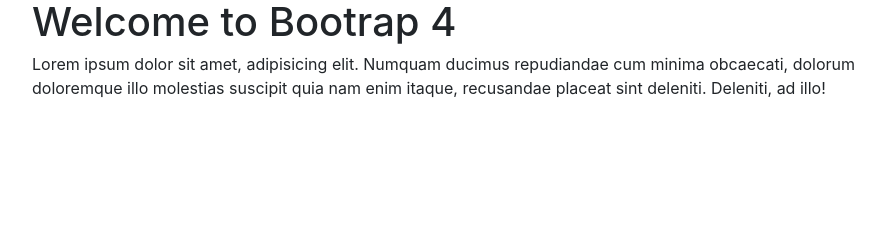
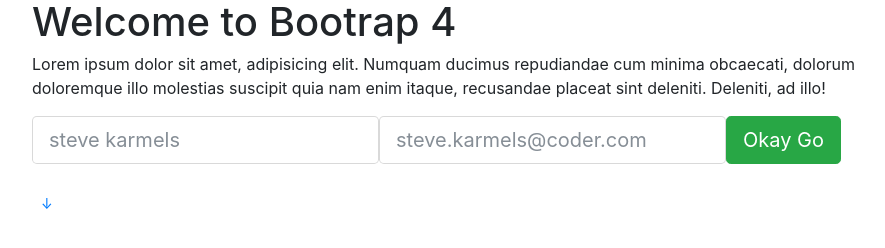
Before and after one commit to DavyCode/bs4-template, a website: page src/index.html in a window 1280 px wide. Shown: the whole page, without its empty margins (68-953 px from the left). Drawn offline with Linux system fonts and the light colour scheme.

Commit message:
add cover layout for page banner

```diff
--- a/src/index.html
+++ b/src/index.html
@@ -20,11 +20,25 @@
                     <h1> Welcome to Bootrap 4</h1>
                     <p> Lorem ipsum dolor sit amet, adipisicing elit. Numquam ducimus repudiandae cum minima obcaecati, dolorum doloremque illo molestias suscipit quia nam enim itaque, recusandae placeat sint deleniti. Deleniti, ad illo!
                     </p>
+
+                    <form action="" class="form-inline">
+                        <div class="form-group">
+                            <label for="" class="sr-only">Name</label>
+                            <input type="text" class="form-control form-control-lg" placeholder="steve karmels">
+                        </div>
+                        <div class="form-group">
+                            <label for="" class="sr-only">Email</label>
+                            <input type="text" class="form-control form-control-lg" placeholder="steve.karmels@coder.com">
+                        </div>
+                        <button type="submit" class="btn btn-success btn-lg">Okay Go</button>
+                    </form> <br>
+
+                    <a href="#nav-main" class="btn btn-secondary-outline btn-sm" role="button">&darr;</a>
+
                 </div>
             </div>
         </div>
     </section>
-
 
 
 
```
